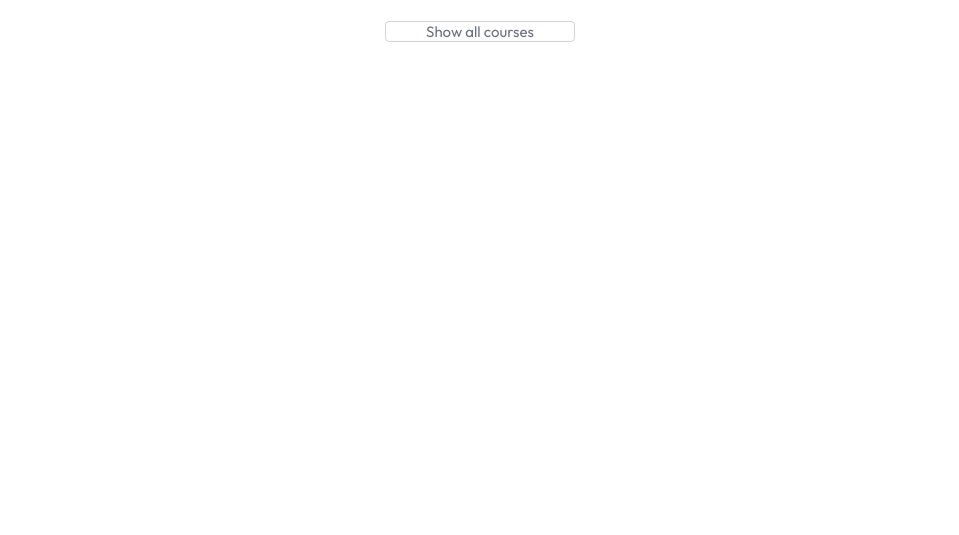
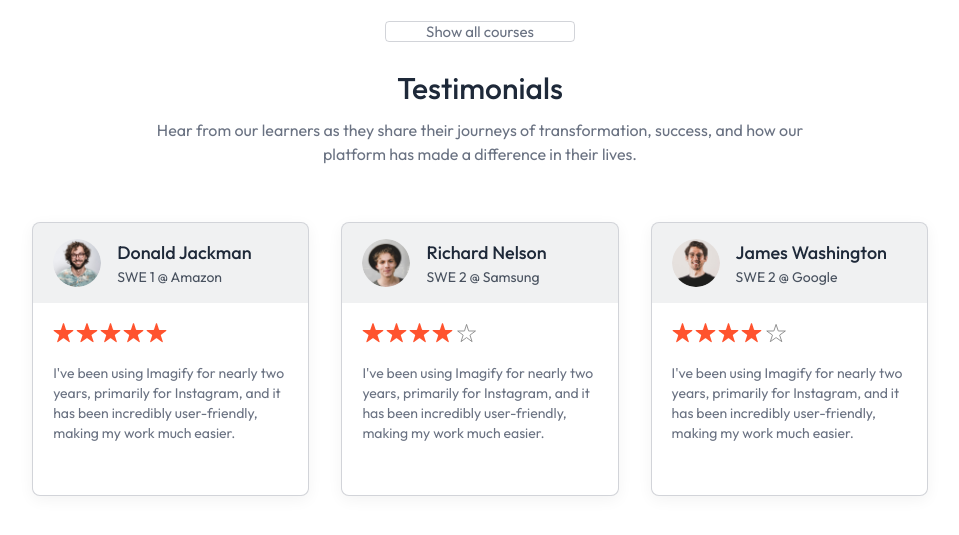
Before and after one commit to AhmedJOUALLA/EduLearn, a React (Vite) app in the folder client/: page / in a window 1280 px wide. Shown: the part 1543-2078 px from the top of the page, without its empty margins (160-1119 px from the left). Before the commit the page ends 1585 px from the top, so only its background shows below. Built offline with nearby package versions, Linux system fonts and the light colour scheme; no server answers.

Commit message:
add Testimonials Section

```diff
--- a/client/src/components/student/CallToAction.jsx
+++ b/client/src/components/student/CallToAction.jsx
@@ -1,7 +1,7 @@
 const CallToAction = () => {
   return (
     <div>
-      <h1>Call to action</h1>
+
     </div>
   );
 };
--- a/client/src/components/student/TestimonialsSection.jsx
+++ b/client/src/components/student/TestimonialsSection.jsx
@@ -1,7 +1,37 @@
+import { assets, dummyTestimonial } from "../../assets/assets";
+
 const TestimonialsSection = () => {
   return (
-    <div>
-      <h1>Testimonials</h1>
+    <div className="pb-14 px-8 md:px-0">
+      <h2 className="text-3xl font-medium text-gray-800">Testimonials</h2>
+      <p className="md:text-base text-gray-500 mt-3" >Hear from our learners as they share their journeys of transformation,
+        success, and how our <br /> platform has made a difference in their lives.</p>
+      <div className="grid grid-cols-auto gap-8 mt-14">
+        {dummyTestimonial.map((testimonial, index) => (
+          <div  key={index} className="text-sm text-left border border-gray-500/30 pb-6 rounded-lg bg-white shadow-[0px_4px_15px_0px] shadow-black/5 overflow-hidden" >
+            <div className="flex items-center gap-4 px-5 py-4 bg-gray-500/10" >
+              <img className="h-12 w-12 rounded-full" src={testimonial.image} alt={testimonial.name} />
+              <div>
+                <h1 className="text-lg font-medium text-gray-800" >{testimonial.name}</h1>
+                <p className="text-gray-800/80">{testimonial.role}</p>
+              </div>
+
+            </div>
+            <div className="p-5 pb-7" >
+              <div className="flex gap-0.5" >
+                {[...Array(5)].map((_, i) => (
+                  <img className="h-5" key={i}  src={
+                    i < Math.floor(testimonial.rating)
+                    ? assets.star
+                      : assets.star_blank
+                  } alt="start" />
+                ) )}
+              </div>
+              <p className="text-gray-500 mt-5">{testimonial.feedback}</p>
+            </div>
+          </div>
+        ))}
+      </div>
     </div>
   );
 };
--- a/client/src/pages/student/Home.jsx
+++ b/client/src/pages/student/Home.jsx
@@ -1,6 +1,7 @@
 import Companies from "../../components/student/Companies";
 import CoursesSection from "../../components/student/CoursesSection";
 import Hero from "../../components/student/Hero";
+import TestimonialsSection from "../../components/student/TestimonialsSection";
 
 const Home = () => {
   return (
@@ -8,6 +9,7 @@ const Home = () => {
       <Hero />
       <Companies />
       <CoursesSection />
+      <TestimonialsSection />
     </div>
   );
 };
```
